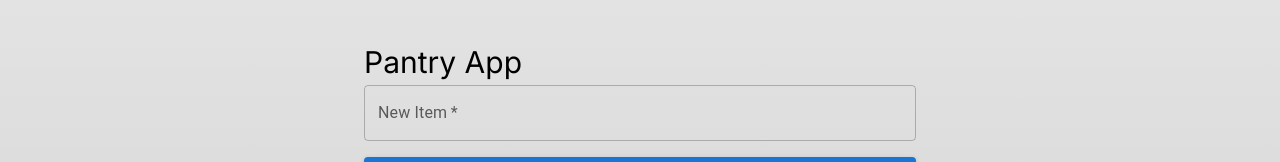
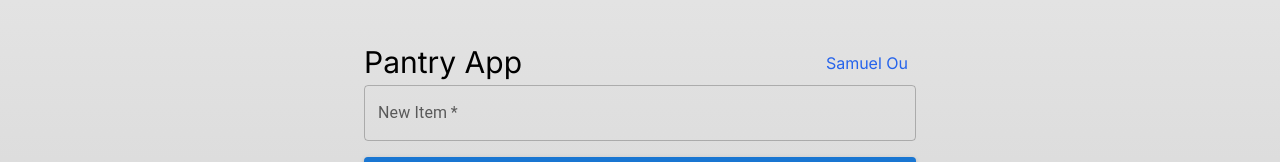
Before and after one commit to ousamuel/pantry, a Next.js app: page / in a window 1280 px wide. Shown: the top 162 px of the page. Built offline with nearby package versions, Linux system fonts and the light colour scheme; no server answers; the database is empty.

Commit message:
typo in env

```diff
--- a/src/app/firebase.ts
+++ b/src/app/firebase.ts
@@ -10,7 +10,7 @@ const firebaseConfig = {
   authDomain: process.env.NEXT_PUBLIC_AUTH_DOMAIN || process.env.AUTH_DOMAIN,
   projectId: process.env.NEXT_PUBLIC_PROJECT_ID || process.env.PROJECT_ID,
   storageBucket: process.env.NEXT_PUBLIC_STORAGE_BUCKET || process.env.STORAGE_BUCKET,
-  messagingSenderId: process.env.NEXT_PUBLIC_MESSAGING_SENDER_ID || process.env._MESSAGING_SENDER_ID,
+  messagingSenderId: process.env.NEXT_PUBLIC_MESSAGING_SENDER_ID || process.env.MESSAGING_SENDER_ID,
   appId: process.env.NEXT_PUBLIC_APP_ID || process.env.APP_ID,
 };
 
--- a/src/app/page.tsx
+++ b/src/app/page.tsx
@@ -70,7 +70,7 @@ export default function Home() {
     if (!docSnap.exists()) {
       return;
     }
-    const { counter } = docSnap.data() as {counter:number};
+    const { counter } = docSnap.data() as { counter: number };
     if (counter == 1 && increment == false) {
       await handleDeleteItem(name);
       return;
@@ -89,7 +89,17 @@ export default function Home() {
   return (
     <main className="h-[100vh] p-10 flex flex-col items-center">
       <Container maxWidth="sm">
-        <h1>Pantry App</h1>
+        <div className="flex justify-between items-center">
+          <h1>Pantry App</h1>
+          <a
+            className="text-blue-600 hover:bg-gray-400
+            hover:text-blue-500 rounded-sm px-2"
+            target="_blank"
+            href="https://ousamuel.vercel.app/"
+          >
+            Samuel Ou
+          </a>
+        </div>
         <TextField
           required
           label="New Item"
```
